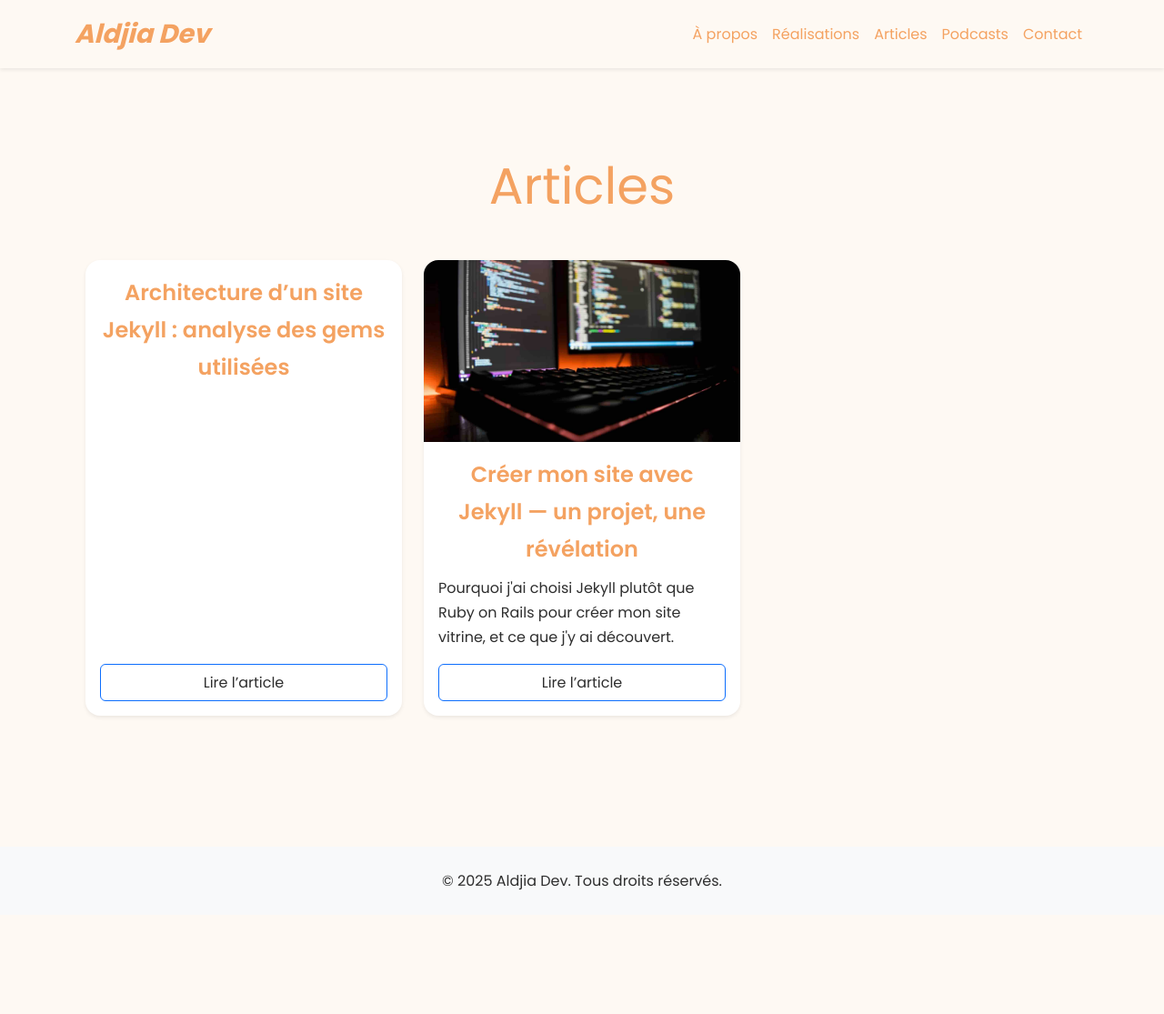
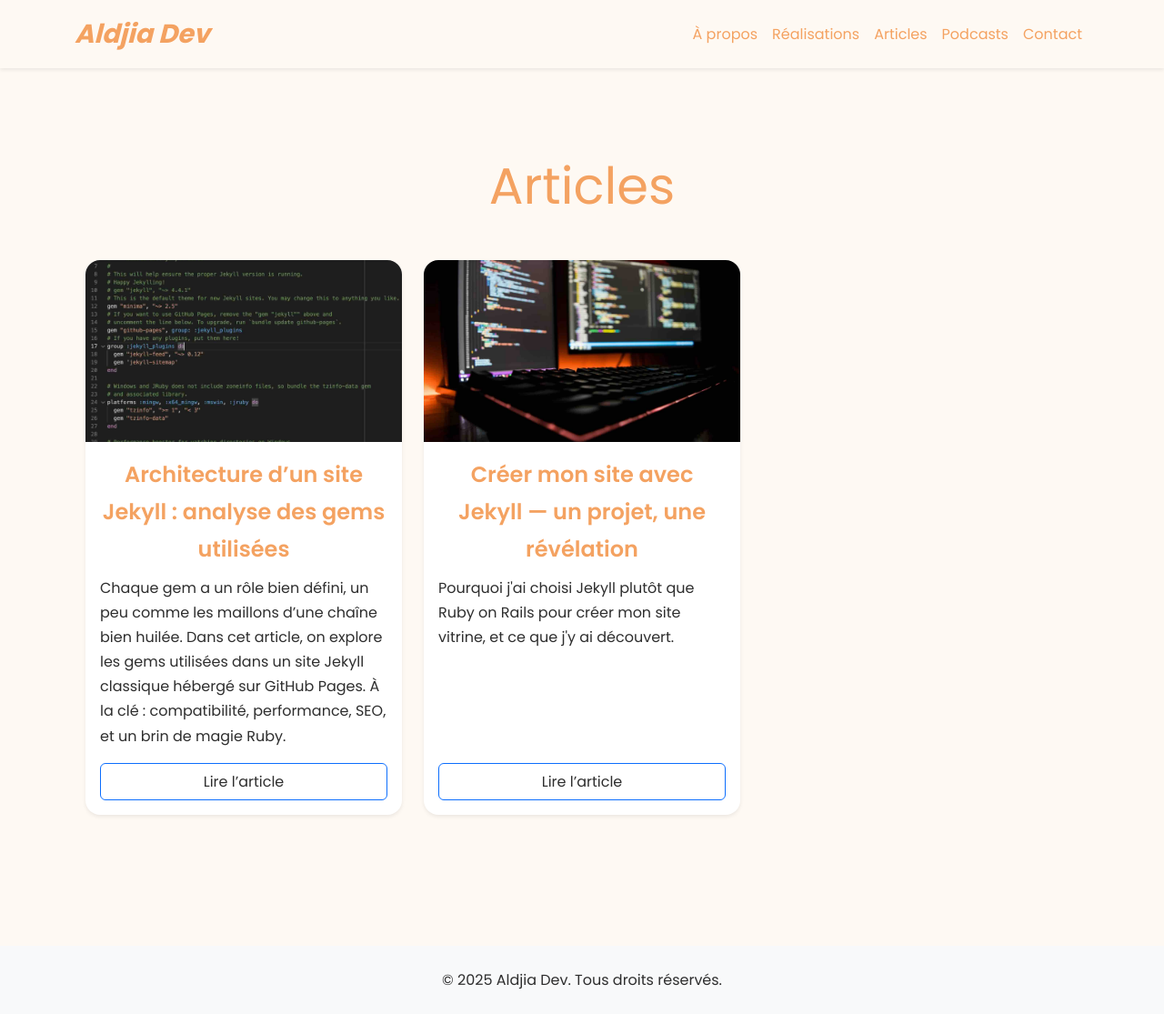
Before and after one commit to AldjiaDev/aldjia.dev, a Jekyll site: the page built from blog.html, in a window 1280 px wide. Shown: the whole page at 91% size. Built offline with Jekyll 4.4.1, drawn with Linux system fonts in a browser that asks for light colours; before the commit the page ends 1006 px from its top, so only the background shows below that.

Commit message:
Add image to article gem

```diff
--- a/_posts/2025-05-04-architecture-gems-jekyll.md
+++ b/_posts/2025-05-04-architecture-gems-jekyll.md
@@ -3,6 +3,8 @@ layout: post
 title: "Architecture d’un site Jekyll : analyse des gems utilisées"
 date: 2025-05-04
 categories: [jekyll, ruby, architecture]
+description: "Chaque gem a un rôle bien défini, un peu comme les maillons d’une chaîne bien huilée. Dans cet article, on explore les gems utilisées dans un site Jekyll classique hébergé sur GitHub Pages. À la clé : compatibilité, performance, SEO, et un brin de magie Ruby."
+image: /assets/images/gemjekyll.jpg
 ---
 
 Quand on choisit [Jekyll](https://jekyllrb.com/) pour développer un site statique, on ne se doute pas toujours que sous cette apparente simplicité se cache un véritable écosystème de gems Ruby. Chaque gem a un rôle bien défini, un peu comme les maillons d’une chaîne bien huilée.
@@ -13,8 +15,6 @@ Dans cet article, on explore les gems utilisées dans un site Jekyll classique h
   <img src="/assets/images/gemjekyll.jpg" alt="Illustration du Gemfile Jekyll" style="max-width: 100%; border-radius: 10px;">
 </p>
 
----
-
 ## 🔧 1. `github-pages` : la gem d’intégration continue
 
 **Rôle :** Cette gem vous garantit une compatibilité parfaite avec GitHub Pages. Elle regroupe une suite de gems approuvées (y compris Jekyll, jekyll-feed, jekyll-sitemap, etc.), et fige leurs versions pour éviter les conflits.
@@ -22,8 +22,6 @@ Dans cet article, on explore les gems utilisées dans un site Jekyll classique h
 **Pourquoi c’est utile :** Vous développez localement avec la même stack que celle utilisée par GitHub Pages lors du déploiement. Cela évite les mauvaises surprises.
 
 **Source :** [GitHub Pages Dependencies](https://github.com/github/pages-gem)
-
----
 
 ## 🎨 2. `minima` : le thème par défaut, sobre et efficace
 
@@ -33,8 +31,6 @@ Dans cet article, on explore les gems utilisées dans un site Jekyll classique h
 
 **Source :** [minima sur GitHub](https://github.com/jekyll/minima)
 
----
-
 ## 📡 3. `jekyll-feed` : pour diffuser votre contenu via RSS
 
 **Rôle :** Ce plugin génère un flux Atom automatiquement, sans configuration particulière.
@@ -42,8 +38,6 @@ Dans cet article, on explore les gems utilisées dans un site Jekyll classique h
 **Pourquoi c’est utile :** Il permet à vos visiteurs de suivre vos publications avec des lecteurs RSS comme Feedly. Un indispensable pour tout site à contenu régulier.
 
 **Source :** [jekyll-feed sur GitHub](https://github.com/jekyll/jekyll-feed)
-
----
 
 ## 🗺️ 4. `jekyll-sitemap` : visibilité et SEO
 
@@ -53,8 +47,6 @@ Dans cet article, on explore les gems utilisées dans un site Jekyll classique h
 
 **Source :** [jekyll-sitemap sur GitHub](https://github.com/jekyll/jekyll-sitemap)
 
----
-
 ## 🌍 5. `tzinfo` et `tzinfo-data` : la gestion des fuseaux horaires
 
 **Rôle :** Ces gems sont nécessaires pour gérer correctement les dates et fuseaux horaires, notamment sous Windows ou JRuby, où les données timezone ne sont pas incluses par défaut.
@@ -62,8 +54,6 @@ Dans cet article, on explore les gems utilisées dans un site Jekyll classique h
 **Pourquoi c’est utile :** Vous évitez des erreurs de date ou de build liées à une mauvaise configuration de l’heure.
 
 **Source :** [tzinfo](https://github.com/rubysl/tzinfo) & [tzinfo-data](https://github.com/tzinfo/tzinfo-data)
-
----
 
 ## 🖥️ 6. `wdm` : pour surveiller vos fichiers sous Windows
 
@@ -73,8 +63,6 @@ Dans cet article, on explore les gems utilisées dans un site Jekyll classique h
 
 **Source :** [wdm sur RubyGems](https://rubygems.org/gems/wdm)
 
----
-
 ## 🔍 7. `http_parser.rb` : pour JRuby uniquement
 
 **Rôle :** Cette gem parse les requêtes HTTP, une tâche essentielle dans tout environnement serveur. Pour JRuby, on verrouille la version à `~> 0.6.0` pour éviter les incompatibilités avec les implémentations Java.
@@ -83,8 +71,6 @@ Dans cet article, on explore les gems utilisées dans un site Jekyll classique h
 
 **Source :** [http_parser.rb sur GitHub](https://github.com/tmm1/http_parser.rb)
 
----
-
 ## 📦 Conclusion : une stack légère mais robuste
 
 Ces gems sont invisibles pour vos visiteurs, mais elles sont le socle technique de votre site. De la génération de contenu à l’optimisation SEO, en passant par la compatibilité multiplateforme, elles font tout le boulot en coulisse.
```
